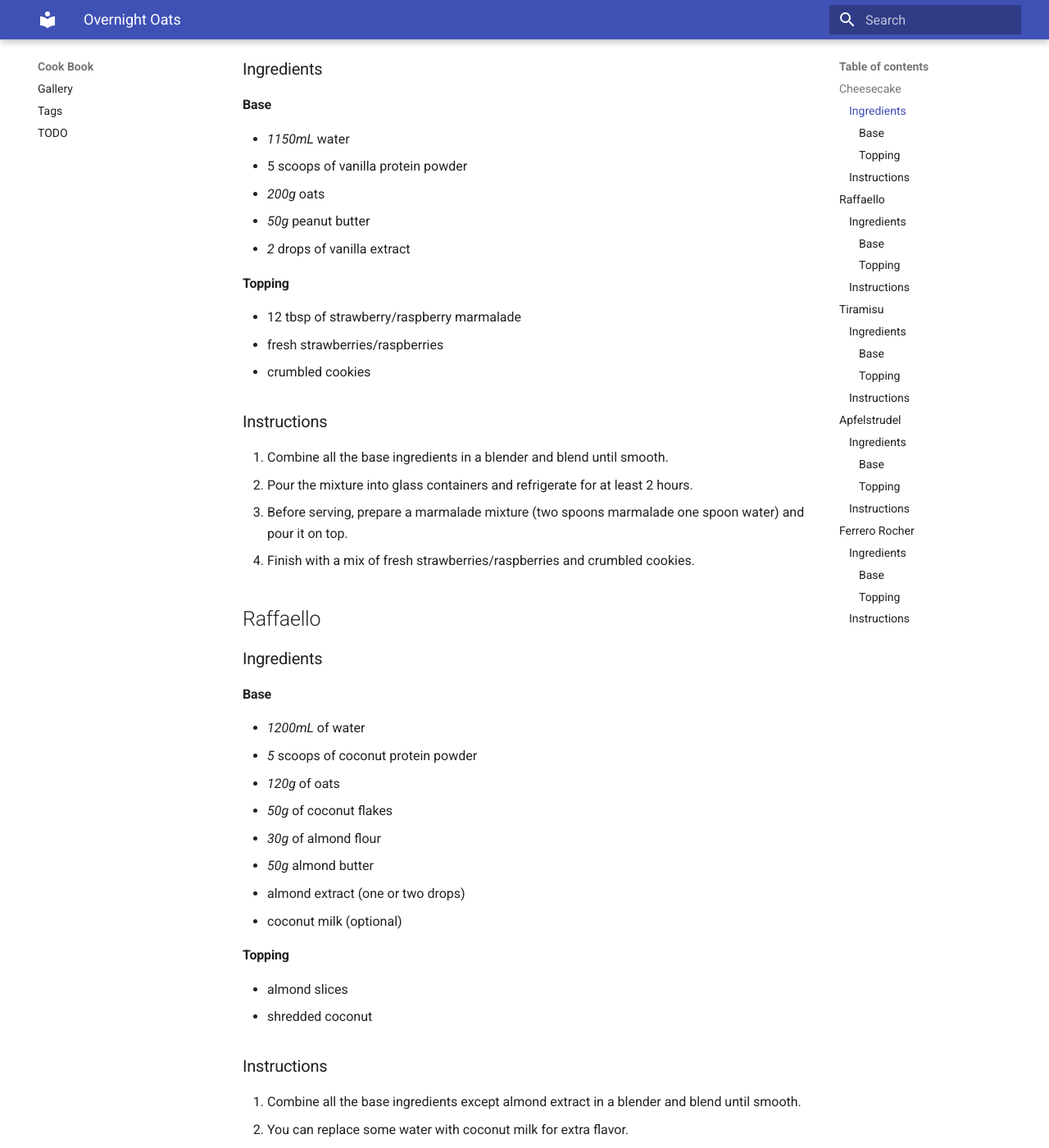
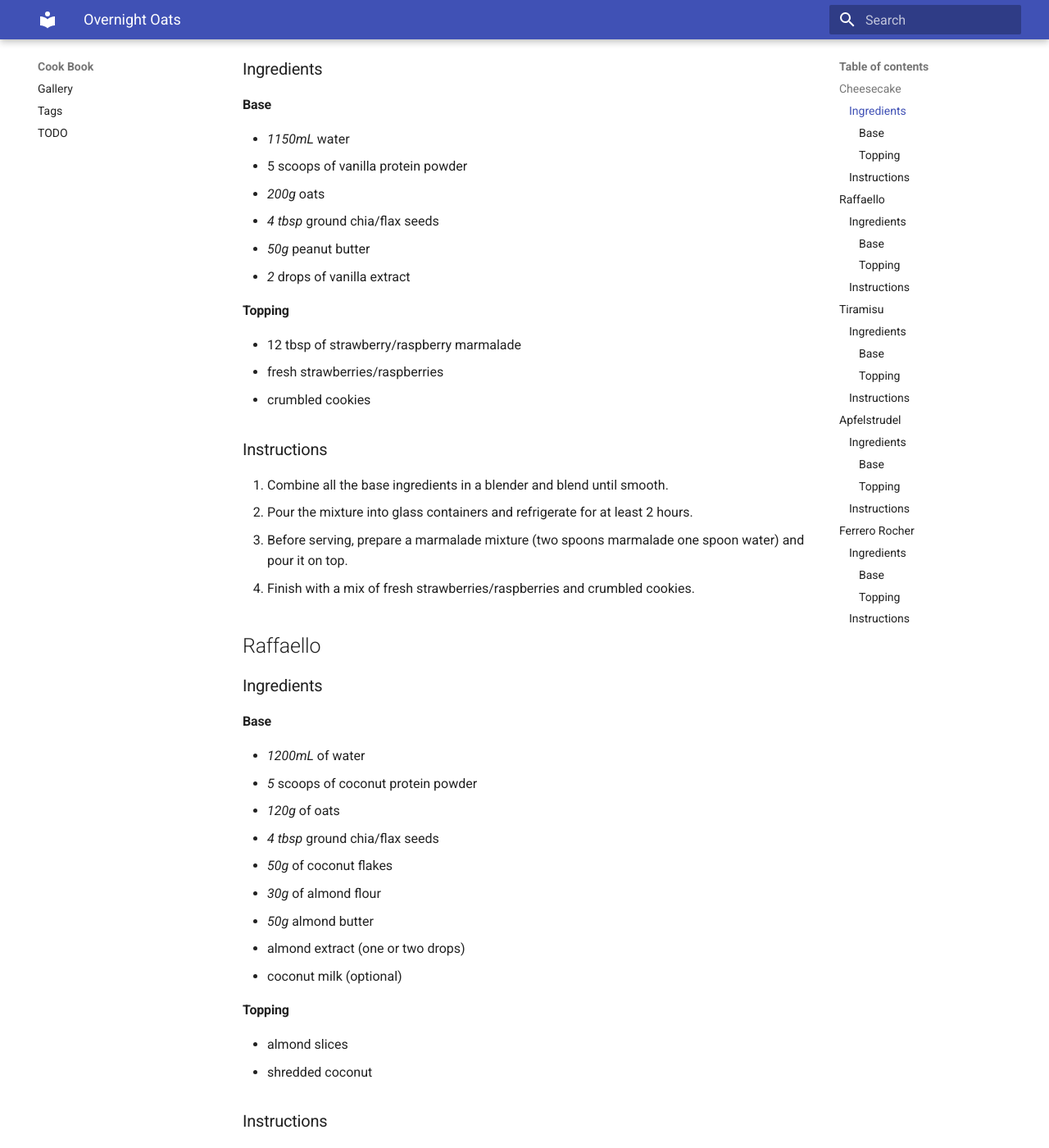
Before and after one commit to gr8jam/cook-book, an MkDocs documentation site: the page built from docs/recipes/overnight_oats/index.md, in a window 1280 px wide and 1400 px high, scrolled down 1572 px. Shown: the whole window at 82% size. Built offline with MkDocs 1.6.1 and Material for MkDocs 9.7.7, drawn with Linux system fonts in a browser that asks for light colours; emoji names are drawn with the system emoji font; some of the changed text lies outside the part shown.

Commit message:
add ground chia/flax seeds as an optional ingredient to all overnight oats variations

```diff
--- a/docs/recipes/overnight_oats/index.md
+++ b/docs/recipes/overnight_oats/index.md
@@ -28,6 +28,7 @@
 - _1150mL_ water
 - 5 scoops of vanilla protein powder
 - _200g_ oats
+- _4 tbsp_ ground chia/flax seeds
 - _50g_ peanut butter
 - _2_ drops of vanilla extract
 
@@ -55,6 +56,7 @@
 - _1200mL_ of water
 - _5_ scoops of coconut protein powder
 - _120g_ of oats
+- _4 tbsp_ ground chia/flax seeds
 - _50g_ of coconut flakes
 - _30g_ of almond flour
 - _50g_ almond butter
@@ -87,6 +89,7 @@
 - _1200mL_ of water
 - _5_ scoops of vanilla protein powder
 - _200g_ of oats
+- _4 tbsp_ ground chia/flax seeds
 - _50g_ peanut butter
 - _2_ cups of espresso coffee
 - cookies of your choice
@@ -117,6 +120,7 @@
 - _900mL_ of water
 - _5_ scoops of vanilla protein powder
 - _130g_ of oats
+- _4 tbsp_ ground chia/flax seeds
 - _50g_ almond butter
 - _2_ grated apples
 - _1 tsp_ cinnamon
@@ -146,6 +150,7 @@
 - _1200mL_ of water
 - _5_ scoops of chocolate protein powder
 - _150g_ of oats
+- _4 tbsp_ ground chia/flax seeds
 - _50g_ hazelnut flour
 - _2 tbsp_ cocoa powder
 - _50g_ peanut butter
```
